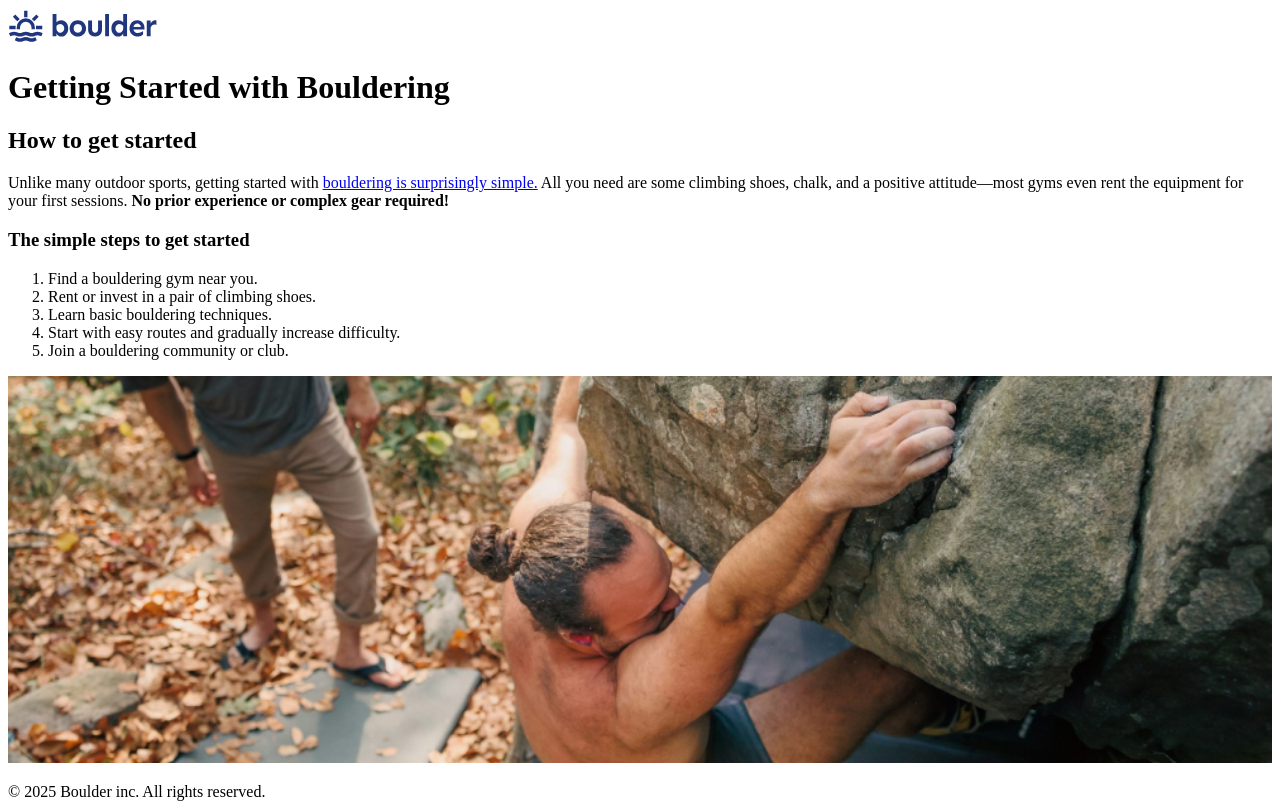
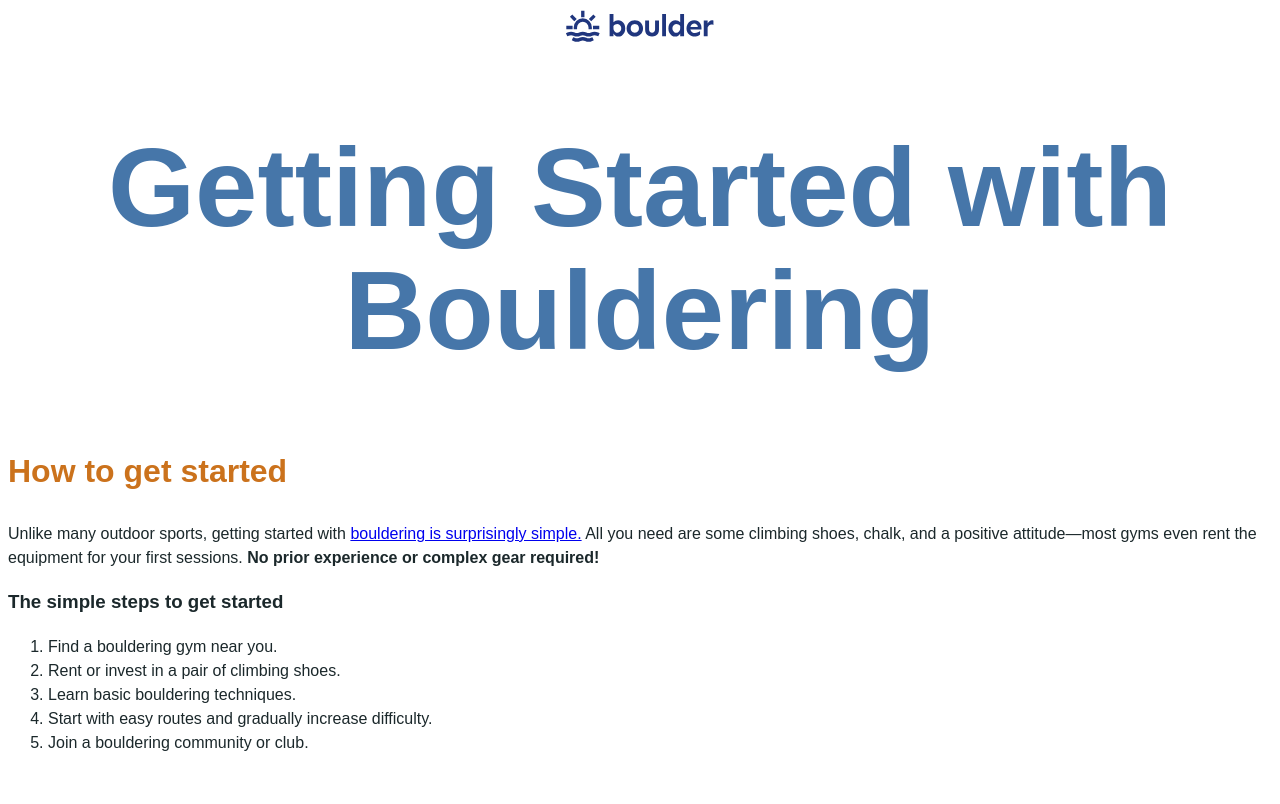
Before and after one commit to maladaptivedr3amer-tech/firstSite, a plain HTML site: page root/getting-started.html in a window 1280 px wide. Shown: the top 804 px of the page. Drawn offline with Linux system fonts and the light colour scheme.

Commit message:
more css

```diff
--- a/root/css/styles.css
+++ b/root/css/styles.css
@@ -1,10 +1,18 @@
 body {
+    color: #1b282b;
     font-family: sans-serif;
-
+    line-height: 1.5;
+}
+footer {
+    color: #ffffff;
+    background-color: #22466c;
+    padding: 20px;
+    text-align: center;
 }
 h1 {
     color: #4676a9;
     font-size: 7rem;
+    line-height: 1.1;
     text-align: center;
 }
 h2 {
@@ -15,9 +23,6 @@ h2 {
 header {
     text-align: center;
 }
-footer {
-    color: #ffffff;
-    background-color: #22466c;
-    padding: 20px;
-    text-align: center;
+section {
+    margin-block: 60px;
 }
--- a/root/getting-started.html
+++ b/root/getting-started.html
@@ -3,6 +3,7 @@
 <head>
     <meta charset="UTF-8">
     <meta name="viewport" content="width=device-width, initial-scale=1.0">
+    <link href="css/styles.css" rel="stylesheet">
     <title>Getting Started</title>
 </head>
 <body>
```
